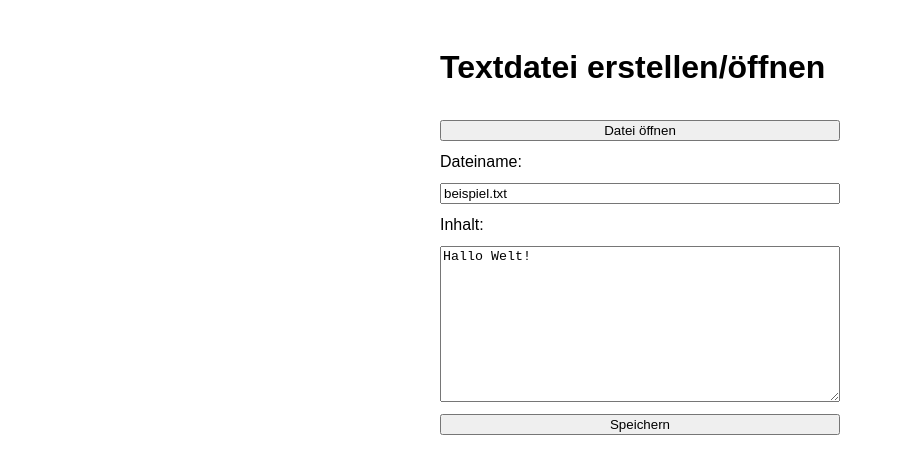
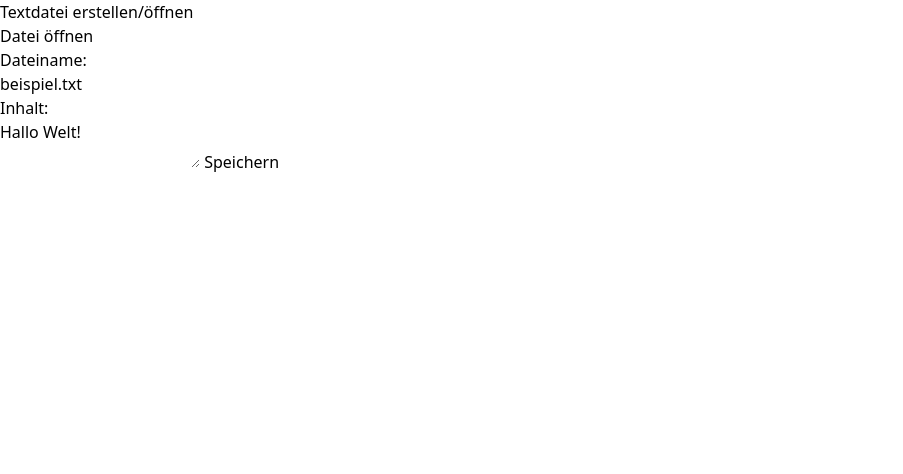
Before and after one commit to HACKERMANHYPER/texteditor-desktopapp, a Svelte app: page / in a window 1280 px wide. Shown: the top 474 px of the page, without its empty margins (0-903 px from the left). Built offline with nearby package versions, Linux system fonts and the light colour scheme.

Commit message:
tailwindcss

```diff
--- a/package.json
+++ b/package.json
@@ -24,9 +24,12 @@
     },
     "homepage": "https://github.com/HACKERMANHYPER/texteditor-desktopapp#readme",
     "devDependencies": {
+        "@tailwindcss/vite": "^4.1.17",
         "electron": "^39.2.5",
         "prettier": "^3.7.4",
-        "prettier-plugin-svelte": "^3.4.0"
+        "prettier-plugin-svelte": "^3.4.0",
+        "prettier-plugin-tailwindcss": "^0.7.1",
+        "tailwindcss": "^4.1.17"
     },
     "dependencies": {
         "@sveltejs/vite-plugin-svelte": "^6.2.1",
--- a/src/App.svelte
+++ b/src/App.svelte
@@ -1,13 +1,18 @@
 <script>
+    import './app.css';
+
     let filename = 'beispiel.txt';
     let content = 'Hallo Welt!';
 
     async function save() {
         const result = await window.electronAPI.saveTextFile(filename, content);
+
         alert('Gespeichert unter: ' + result);
     }
+
     async function open() {
         const result = await window.electronAPI.dialogOpenFile();
+
         if (result) {
             filename = result.filename;
             content = result.content;
@@ -26,18 +31,3 @@
 
     <button on:click={save}>Speichern</button>
 </main>
-
-<style>
-    main {
-        width: 400px;
-        margin: 0 auto;
-        display: flex;
-        flex-direction: column;
-        gap: 12px;
-        padding: 20px;
-        font-family: sans-serif;
-    }
-    textarea {
-        height: 150px;
-    }
-</style>
--- /dev/null
+++ b/src/app.css
@@ -0,0 +1 @@
+@import 'tailwindcss';
--- a/vite.config.js
+++ b/vite.config.js
@@ -4,8 +4,5 @@ import tailwindcss from '@tailwindcss/vite';
 
 export default defineConfig({
     plugins: [svelte(), tailwindcss()],
-    server: {
-        strictPort: false,
-        port: 3000,
-    },
+    server: { strictPort: false, port: 3000 },
 });
```
Also changed, not shown: 1 other file (tests, documents, lock files or other folders).
